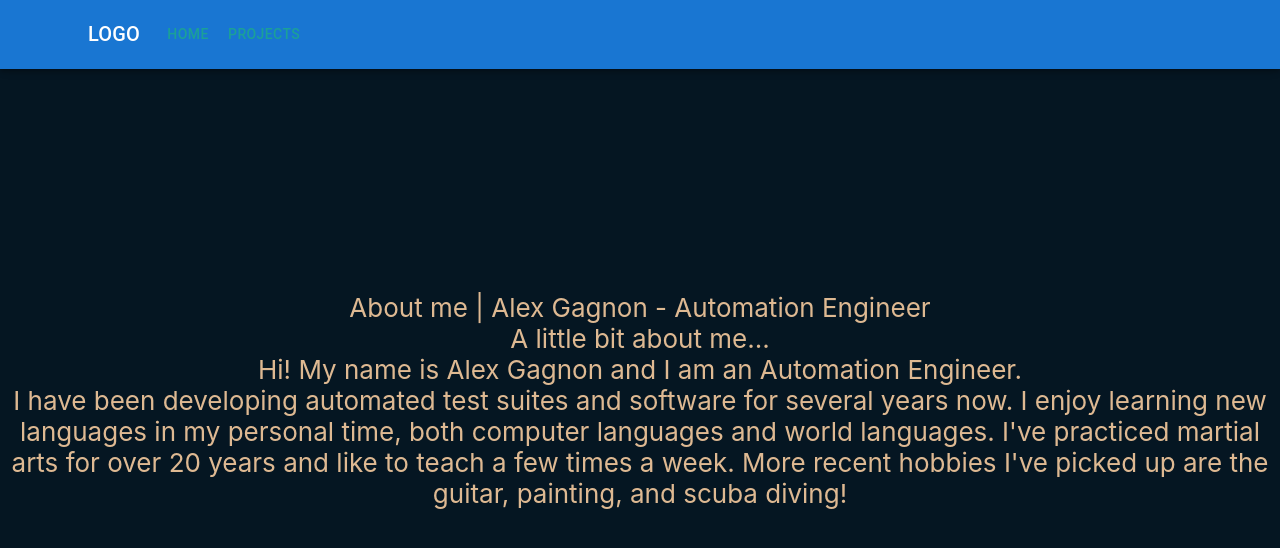
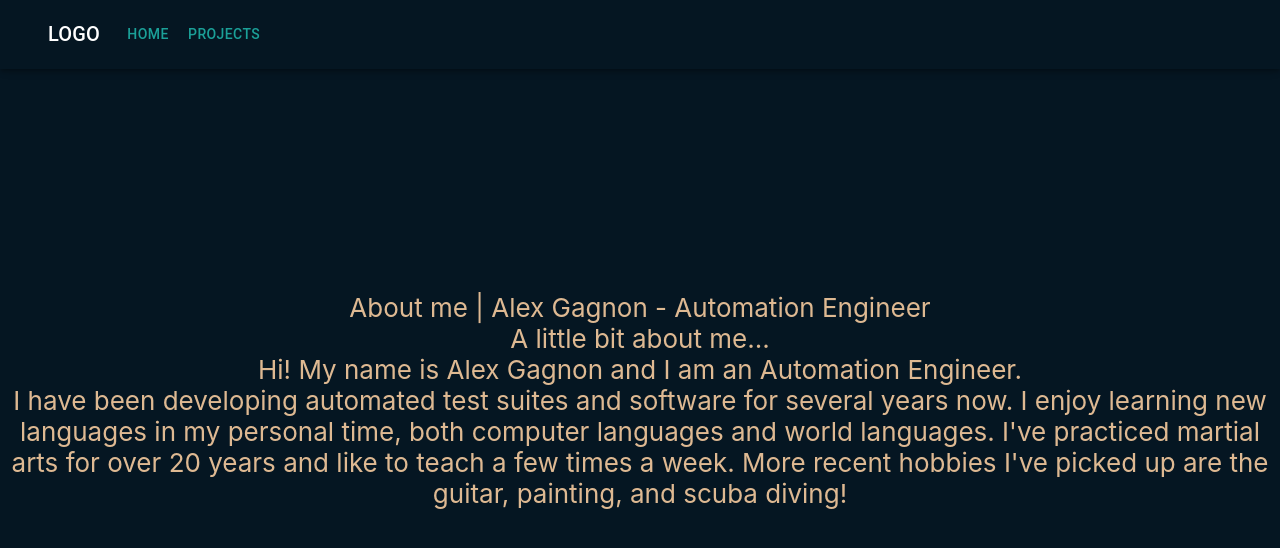
Before and after one commit to alex-gagnon/simple-portfolio, a React (Create React App) app: page / in a window 1280 px wide. Shown: the top 548 px of the page. Built offline with nearby package versions, Linux system fonts and the light colour scheme.

Commit message:
quick header fix for theme

```diff
--- a/src/components/Header/Header.tsx
+++ b/src/components/Header/Header.tsx
@@ -5,7 +5,6 @@ import { theme } from '../../theme';
 
 
 const pages = ['Projects']
-const iconSx = { mr: 2 }
 
 
 export const Header = () => {
@@ -14,10 +13,11 @@ export const Header = () => {
     const handleCloseNavMenu = () => {
         setAnchorElNav(null);
     }
+
     return (
         <ThemeProvider theme={theme}>
-            <AppBar>
-                <Container maxWidth='lg'>
+            <AppBar sx={{ bgcolor: 'sleepy.dark' }}>
+                <Container maxWidth={false}>
                     <Toolbar>
                         <Typography
                             variant="h6"
@@ -34,7 +34,7 @@ export const Header = () => {
                                 edge="start"
                                 color="inherit"
                                 aria-label="menu"
-                                sx={iconSx}
+                                sx={{ mr: 2 }}
                             >
                                 <MenuItem />
                             </IconButton>
```
